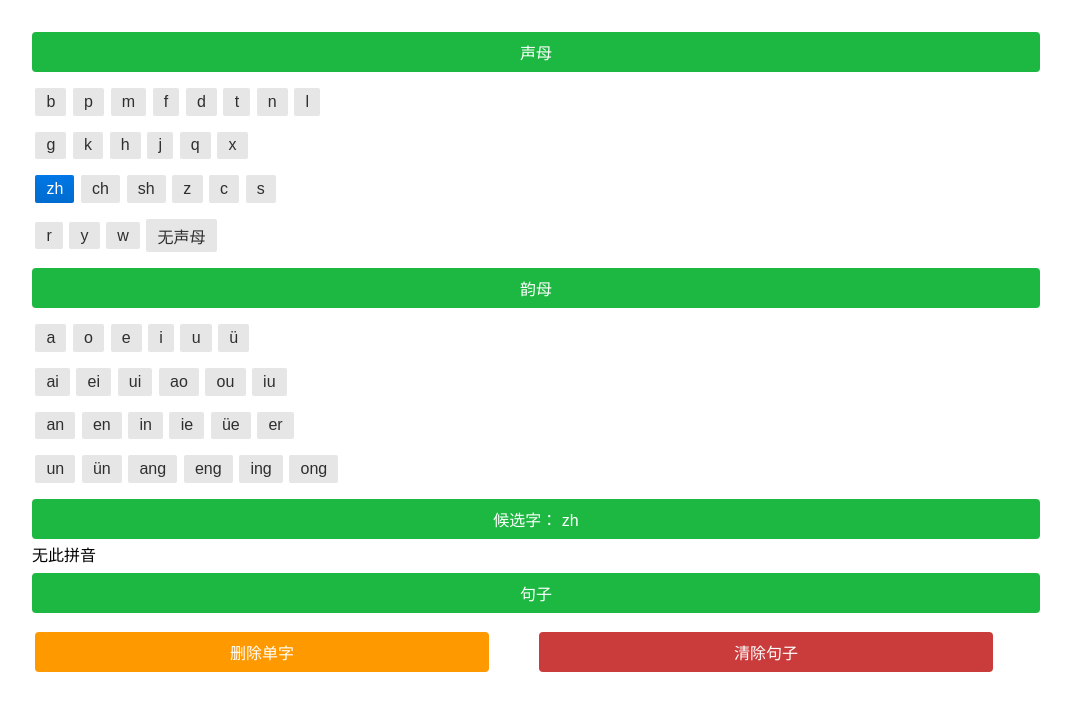
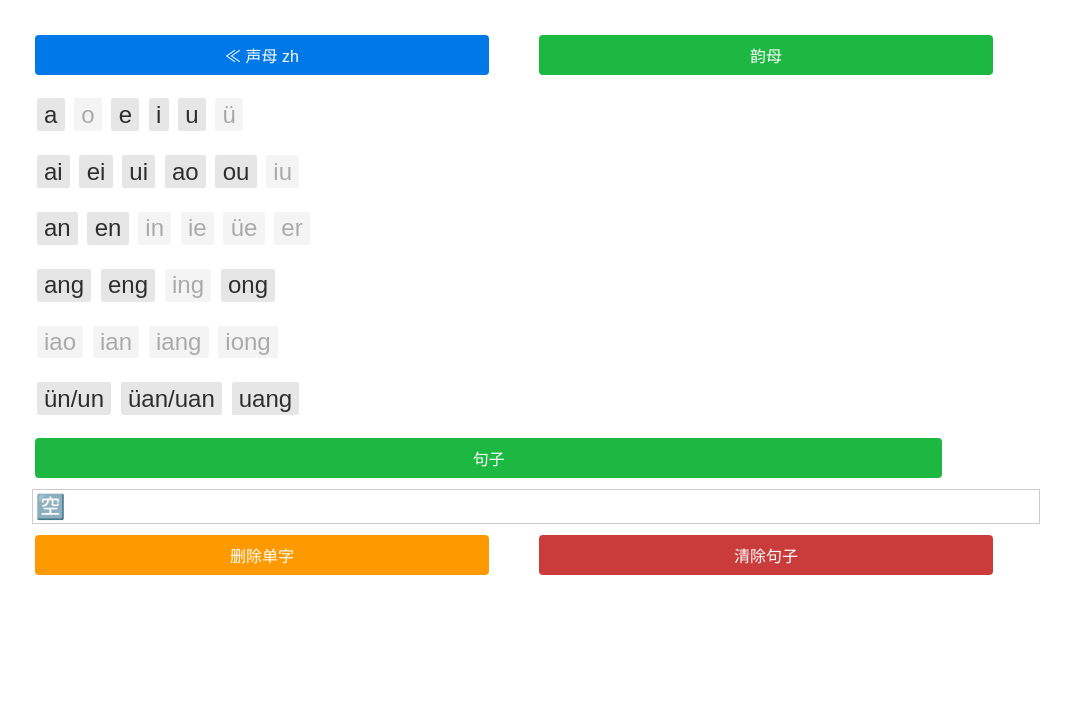
Before and after one commit to ubertao/ubertao.github.io, a plain HTML site: page pinyin/py.html in a window 1280 px wide. Both pictures are taken after a click on the button "zh". Shown: the whole page, without its empty margins (104-1175 px from the left). Drawn offline with nearby package versions, Linux system fonts and the light colour scheme.

Commit message:
improved UI, divided input into 3 steps

```diff
--- a/pinyin/py.html
+++ b/pinyin/py.html
@@ -18,8 +18,9 @@
             margin: 2em auto;
         }
         .key {
+            font-size: 150%;
             margin: 0.5em 0.2em;
-            padding: 0.3em 0.7em;
+            padding: 0.1em 0.3em;
         }
         .main > div.pure-g {
             margin: 0.5em;
@@ -28,8 +29,15 @@
             color: white;
             border-radius: 4px;
             background: rgb(28, 184, 65);
-            width: 100%;
-            /* this is a green */
+            width: 90%;
+            margin: 0.2em 0.2em;
+        }
+        .label-button {
+            color: white;
+            border-radius: 4px;
+            background: #0078e7;
+            width: 90%;
+            margin: 0.2em 0.2em;
         }
         .btn {
             color: white;
@@ -55,18 +63,29 @@
             border: 1px solid #ccc;
             padding: 0.1em;
         }
+        .yunmu-page {
+            display: none;
+        }
+        .candidate-page {
+            display: none;
+        }
+        #sentence {
+            border: 1px solid #ccc;
+            padding: 0.1em;
+            font-size: 150%;
+        }
     </style>
     <script src="hanzi.js"></script>
 
 </head>
 <body>
 <div class="main vcenter">
-<div class="pure-g">
+<div class="pure-g shengmu-page">
     <div class="pure-u-1">
         <label class="pure-button label">声母</label>
     </div>
 </div>
-<div class="pure-g">
+<div class="pure-g shengmu-page">
     <div id="shengmu-list" class="pure-u-1"><!--
         <button>b</button>
         <button>p</button>
@@ -74,27 +93,39 @@
         <button>f</button>
     --></div>
 </div>
-<div class="pure-g">
-    <div class="pure-u-1">
+<div class="pure-g yunmu-page">
+    <div class="pure-u-1-2">
+        <button class="pure-button label-button" onclick="switchPage('shengmu-page')">
+            ≪ 声母 <span id="selected-shengmu">无</span>
+        </button>
+    </div>
+    <div class="pure-u-1-2">
         <label class="pure-button label">韵母</label>
     </div>
 </div>
-<div class="pure-g">
+<div class="pure-g yunmu-page">
     <div id="yunmu-list" class="pure-u-1"><!--
         <button>a</button>
         <button>o</button>
         <button>e</button>
     --></div>
 </div>
-<div class="pure-g">
-    <div id="candidates-label" class="pure-u-1">
-        <label class="pure-button label">
-            候选字：
-            <span id="pinyin-text">请选择声母和韵母</span>
-        </label>
+<div class="pure-g candidate-page">
+    <div class="pure-u-1-3">
+        <button class="pure-button label-button" onclick="switchPage('yunmu-page')">
+            ≪ 拼音 <span id="pinyin-text">无</span>
+        </button>
+    </div>
+    <div class="pure-u-1-3">
+        <label class="pure-button label">候选字</label>
+    </div>
+    <div class="pure-u-1-3">
+        <button class="pure-button label-button" onclick="switchPage('shengmu-page')">
+            <span id="pinyin-text">下一字 ≫</span>
+        </button>
      </div>
 </div>
-<div class="pure-g">
+<div class="pure-g candidate-page">
     <div id="candidates-list" class="pure-u-4-5">
 
     </div>
@@ -107,7 +138,7 @@
 </div>
 <div class="pure-g">
     <div id="sentence" class="pure-u-1">
-        <span id="sentence-text"></span>
+        <span id="sentence-text">🈳️</span>
     </div>
 </div>
 <div class="pure-g">
@@ -123,28 +154,33 @@
     var selectedShengmu = "";
     var selectedYunmu = "";
     var selectedCandidate = "";
-    var currentSentence = "";
+    var currentSentence = "🈳️";
     var shengmuList = [
         ['b', 'p', 'm', 'f', 'd', 't', 'n', 'l'],
         ['g', 'k', 'h', 'j', 'q', 'x'],
         ['zh', 'ch', 'sh', 'z', 'c', 's'],
-        ['r', 'y', 'w', '无声母/']
+        ['r', 'y', 'w', '无声母=']
     ];
     var yunmuList = [
-        ['a', 'o', 'e', 'i', 'u', 'ü/u:'],
+        ['a', 'o', 'e', 'i', 'u', 'ü=u:'],
         ['ai', 'ei', 'ui', 'ao', 'ou', 'iu', ],
-        ['an', 'en', 'in', 'ie', 'üe/ue', 'er'],
-        ['un', 'ün/un', 'ang', 'eng', 'ing', 'ong']
+        ['an', 'en', 'in', 'ie', 'üe=ue', 'er'],
+        ['ang', 'eng', 'ing', 'ong'],
+        ['iao', 'ian', 'iang', 'iong'],
+        ['ün/un=un', 'üan/uan=uan', 'uang']
     ]
     function selectShengmu(shengmu) {
-        selectedShengmu = shengmu.split("/").slice(-1)[0];
+        selectedShengmu = shengmu.split("=").slice(-1)[0];
         console.log("声母=", selectedShengmu);
-        showCandidates();
+        var selectedShengmuSpan = document.getElementById("selected-shengmu");
+        selectedShengmuSpan.innerHTML = selectedShengmu;
+        switchPage("yunmu-page");
     }
     function selectYunmu(yunmu) {
-        selectedYunmu = yunmu.split("/").slice(-1)[0];
+        selectedYunmu = yunmu.split("=").slice(-1)[0];
         console.log("韵母=", selectedYunmu);
         showCandidates();
+        switchPage("candidate-page");
     }
     function showCandidates() {
         let pinyin = selectedShengmu + selectedYunmu;
@@ -176,6 +212,12 @@
             candidatesList.innerHTML = "无此拼音";
         }
     }
+    function clearShengmu() {
+        selectedShengmu = "";
+        document.querySelectorAll('#shengmu-list button').forEach((btn) => {
+            btn.classList.remove('pure-button-primary');
+        });
+    }
     function shengmuHandler(event) {
         document.querySelectorAll('#shengmu-list button').forEach((btn) => {
             btn.classList.remove('pure-button-primary');
@@ -183,23 +225,32 @@
         event.target.classList.add('pure-button-primary');
         selectShengmu(event.target.getAttribute("data-shengmu"));
     }
-    function yunmuHandler(event) {
+    function clearYunmu() {
+        selectedYunmu = "";
         document.querySelectorAll('#yunmu-list button').forEach((btn) => {
             btn.classList.remove('pure-button-primary');
         });
+    }
+    function yunmuHandler(event) {
+        clearYunmu();
         event.target.classList.add('pure-button-primary');
         selectYunmu(event.target.getAttribute("data-yunmu"));
     }
     function selectCandidate(event) {
         selectedCandidate = event.target.innerHTML;
         console.log("候选字=", selectedCandidate);
+        if (currentSentence == '🈳️')
+            currentSentence = "";
         currentSentence += selectedCandidate;
         var sentence = document.getElementById("sentence-text");
         sentence.innerHTML = currentSentence;
     }
     function deleteInput() {
         if (currentSentence.length == 0) return;
+        if (currentSentence == '🈳️') return;
         currentSentence = currentSentence.slice(0, -1);
+        if (currentSentence.length == 0)
+            currentSentence = '🈳️';
         var sentence = document.getElementById("sentence-text");
         sentence.innerHTML = currentSentence;
     }
@@ -214,12 +265,59 @@
             btn.classList.remove('pure-button-primary');
         });
         var pinyinSpan = document.getElementById("pinyin-text");
-        pinyinSpan.innerHTML = "请选择声母和韵母";
+        pinyinSpan.innerHTML = "无";
         var candidatesList = document.getElementById("candidates-list");
         candidatesList.innerHTML = "";
-        currentSentence = "";
+        currentSentence = "🈳️";
         var sentence = document.getElementById("sentence-text");
         sentence.innerHTML = currentSentence;
+        switchPage("shengmu-page");
+    }
+    function switchPage(page) {
+        var shengmuPage = document.getElementsByClassName("shengmu-page");
+        var yunmuPage = document.getElementsByClassName("yunmu-page");
+        var candidatePage = document.getElementsByClassName("candidate-page");
+        switch (page) {
+            case "shengmu-page":
+                clearShengmu();
+                clearYunmu();
+                for (shengmuElements of shengmuPage) {
+                    shengmuElements.style.display = "flex";
+                }
+                for (yunmuElements of yunmuPage) {
+                    yunmuElements.style.display = "none";
+                }
+                for (candidateElements of candidatePage) {
+                    candidateElements.style.display = "none";
+                }
+                break;
+            case "yunmu-page":
+                clearYunmu();
+                createYunmuButtons();
+                for (shengmuElements of shengmuPage) {
+                    shengmuElements.style.display = "none";
+                }
+                for (yunmuElements of yunmuPage) {
+                    yunmuElements.style.display = "flex";
+                }
+                for (candidateElements of candidatePage) {
+                    candidateElements.style.display = "none";
+                }
+                break;
+            case "candidate-page":
+                for (shengmuElements of shengmuPage) {
+                    shengmuElements.style.display = "none";
+                }
+                for (yunmuElements of yunmuPage) {
+                    yunmuElements.style.display = "none";
+                }
+                for (candidateElements of candidatePage) {
+                    candidateElements.style.display = "flex";
+                }
+                break;
+            default:
+                break;
+        }
     }
 
     // create rows of buttons of shengmu
@@ -230,7 +328,7 @@
         for (var shengmu of shengmuRow) {
             let button = document.createElement("button");
             button.className = "pure-button key";
-            button.innerHTML = shengmu.split("/")[0];
+            button.innerHTML = shengmu.split("=")[0];
             button.setAttribute("data-shengmu", shengmu);
             button.onclick = shengmuHandler;
             row.appendChild(button);
@@ -238,20 +336,24 @@
         shengmuButtons.appendChild(row);
     }
     // create rows of buttons of yunmu
+    function createYunmuButtons() {
         var yunmuButtons = document.getElementById("yunmu-list");
+        yunmuButtons.innerHTML = "";
         for (var yunmuRow of yunmuList) {
             let row = document.createElement("div");
             row.className = "";
             for (var yunmu of yunmuRow) {
                 let button = document.createElement("button");
                 button.className = "pure-button key";
-            button.innerHTML = yunmu.split("/")[0];
+                button.innerHTML = yunmu.split("=")[0];
                 button.setAttribute("data-yunmu", yunmu);
                 button.onclick = yunmuHandler;
+                button.disabled = selectedShengmu + yunmu.split("=").slice(-1)[0] in hanzi ? false : true;
                 row.appendChild(button);
             }
             yunmuButtons.appendChild(row);
         }
+    }
 </script>
 </body>
 </html>
```
Lines whose indentation alone changed are shown as unchanged.
